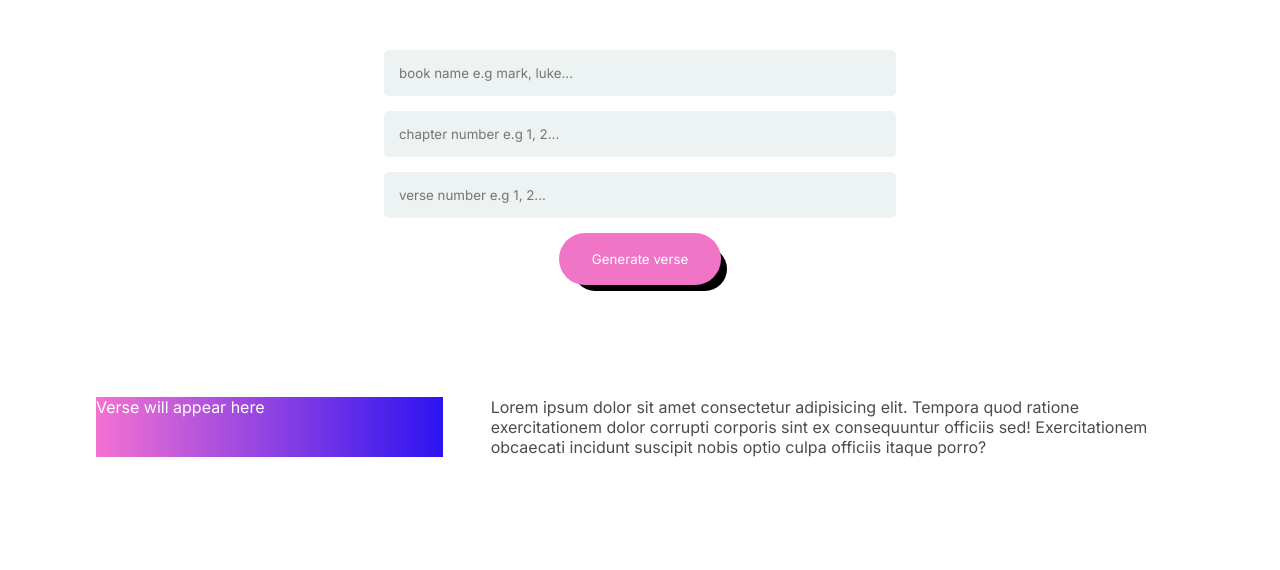
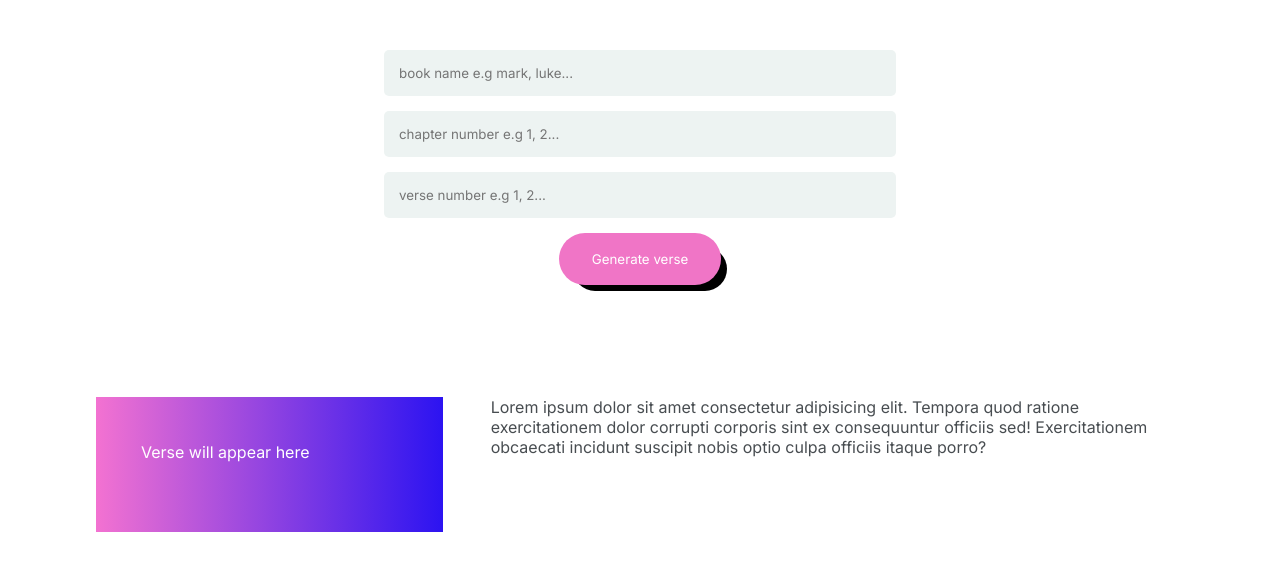
Before and after one commit to abrusu-collins/bibly, a React (Create React App) app: page /app in a window 1280 px wide. Shown: the top 570 px of the page. Built offline with nearby package versions, Linux system fonts and the light colour scheme; a web font is replaced by a local one.

Commit message:
cool work

```diff
--- a/src/components/app page components/DataAndEditing.jsx
+++ b/src/components/app page components/DataAndEditing.jsx
@@ -7,8 +7,11 @@ function DataAndEditing() {
   return (
     <div className="dataandediting">
       <div className="data">
+        <div className="versediv">
         <p className="verse">{verse}</p>
         <p className="reference">{reference}</p>
+        </div>
+
       </div>
 
       <div className="editing">
--- a/src/scss/app page/_dataandediting.scss
+++ b/src/scss/app page/_dataandediting.scss
@@ -7,7 +7,19 @@
     margin:100px  auto;
 
     & .data {
-        background-image: linear-gradient(90deg, rgb(243, 114, 209) 0%,rgb(44, 19, 241) 100%);
+        & .versediv{
+            background-image: linear-gradient(90deg, rgb(243, 114, 209) 0%,rgb(44, 19, 241) 100%);
+            padding: 45px;
+            text-align: center;
+            & .verse{
+                text-align: left;
+                margin-bottom: 25px;
+            }
+            & .reference{
+                text-align: right;
+                font-weight: 900;
+            }
+        }
     & p{
         color: white;
     }
--- a/src/styles/index.css
+++ b/src/styles/index.css
@@ -187,8 +187,18 @@ form button:hover {
   width: 85%;
   margin: 100px auto;
 }
-.dataandediting .data {
+.dataandediting .data .versediv {
   background-image: linear-gradient(90deg, rgb(243, 114, 209) 0%, rgb(44, 19, 241) 100%);
+  padding: 45px;
+  text-align: center;
+}
+.dataandediting .data .versediv .verse {
+  text-align: left;
+  margin-bottom: 25px;
+}
+.dataandediting .data .versediv .reference {
+  text-align: right;
+  font-weight: 900;
 }
 .dataandediting .data p {
   color: white;
```
